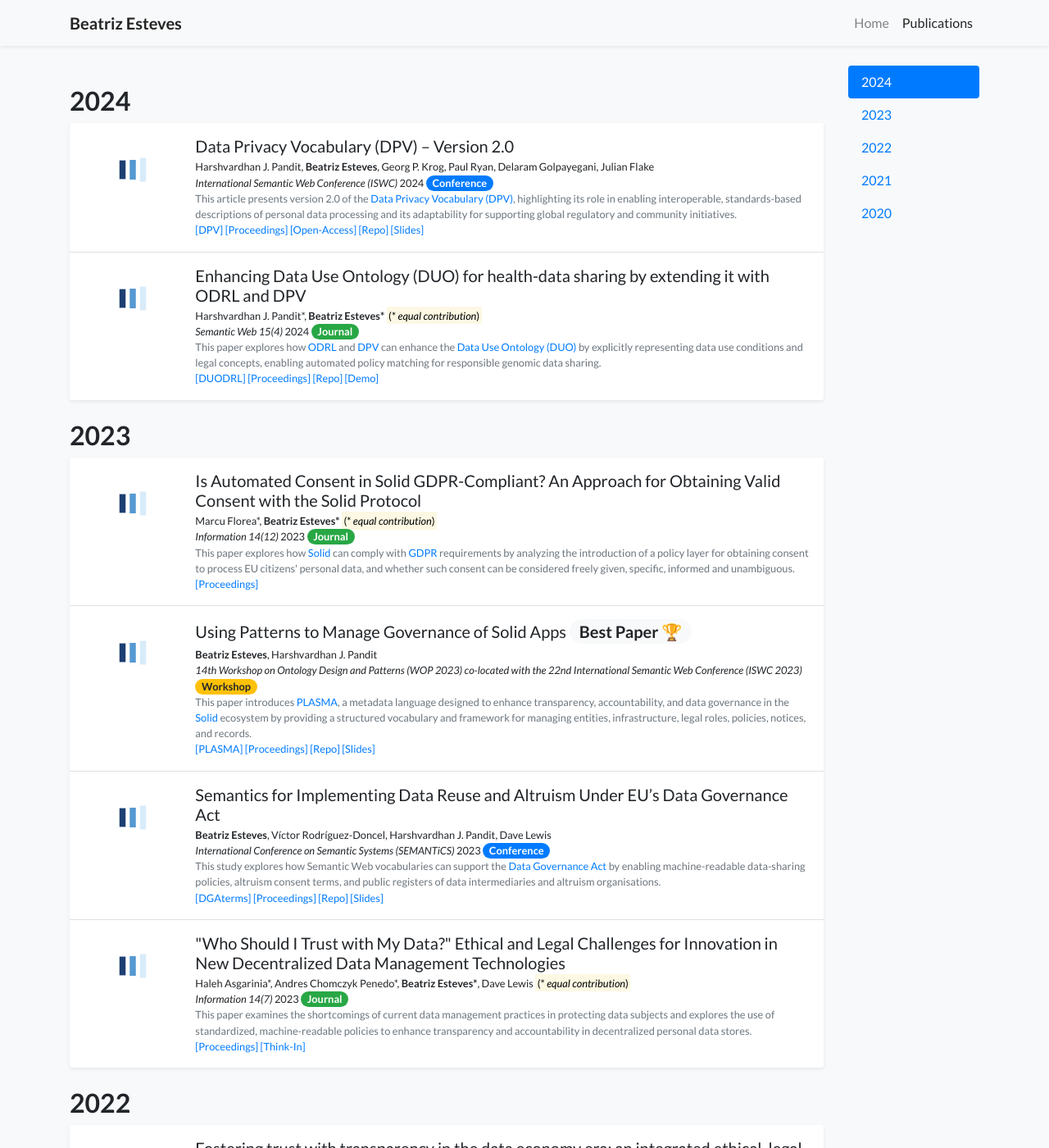
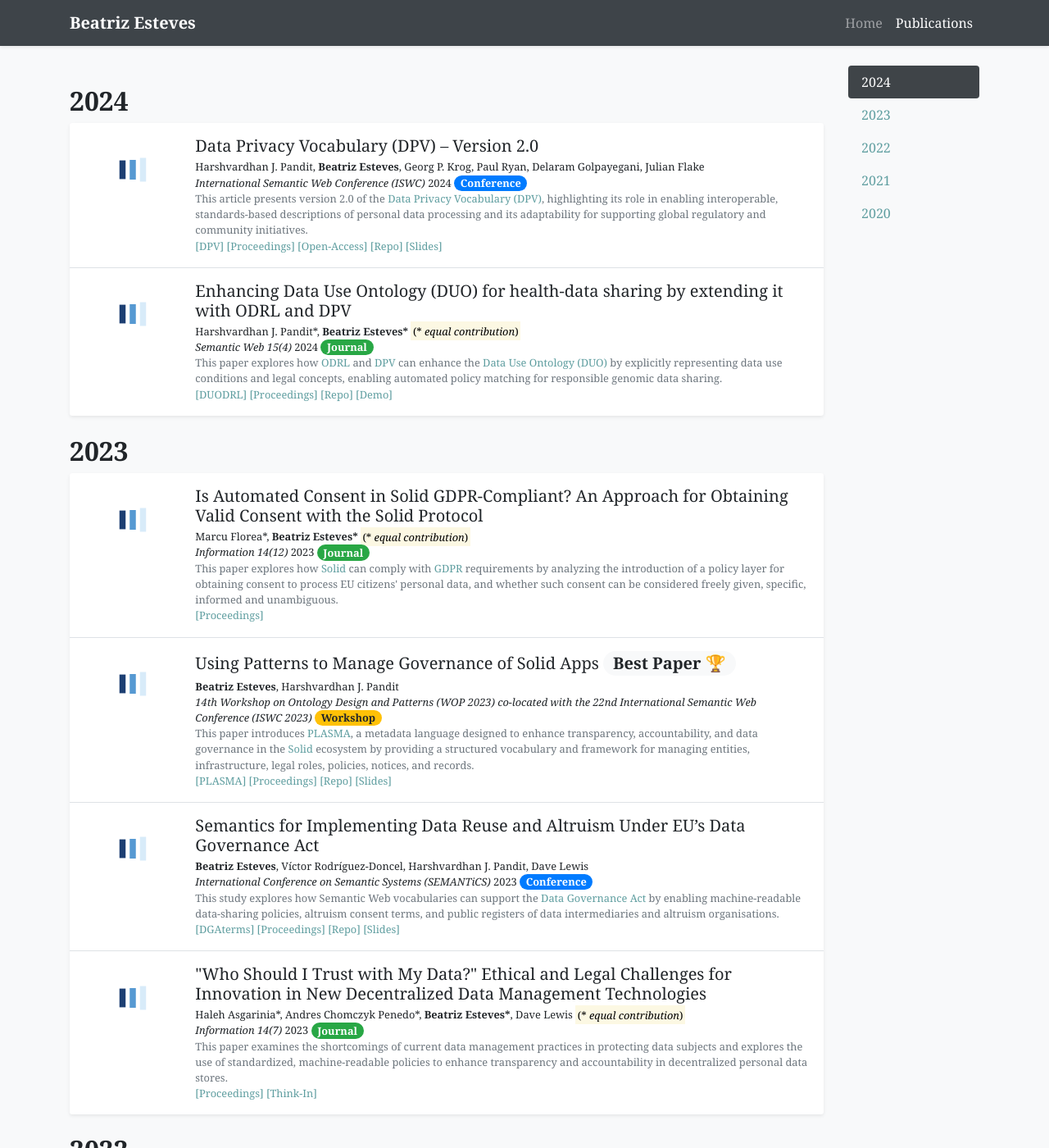
Before and after one commit to besteves4/besteves4.github.io, a Jekyll site: the page built from publications.html, in a window 1280 px wide and 1400 px high. Shown: the whole window at 82% size. Built offline with Jekyll 4.4.1, drawn with Linux system fonts in a browser that asks for light colours; nearby versions of some CDN libraries; a style sheet for code colours, icons or effects is not loaded.

Commit message:
color changes

```diff
--- a/_includes/navbar.html
+++ b/_includes/navbar.html
@@ -1,4 +1,4 @@
-<nav class="navbar navbar-expand-sm navbar-light bg-light fixed-top mb-5 shadow-sm">
+<nav class="navbar navbar-expand-sm navbar-dark bg-dark fixed-top mb-5 shadow-sm">
     <div class="{% if page.container_class %}{{ page.container_class }}{% else %}container-lg{% endif %}">
         <a class="navbar-brand"><strong>{{site.data.profile.navbar_name}}</strong></a>
         <button class="navbar-toggler" style="font-size: 1em; padding: 0.5em;" type="button" data-toggle="collapse" data-target="#navbarResponsive" aria-controls="navbarResponsive" aria-expanded="false" aria-label="Toggle navigation">
--- a/assets/css/global.css
+++ b/assets/css/global.css
@@ -1,6 +1,6 @@
 @charset "utf-8";
 body {
-    font-family: "Lato", sans-serif;
+    font-family: Georgia, "Lato", sans-serif;
     font-weight: 400;
     padding-top: 5.0rem;
 }
@@ -67,3 +67,12 @@ div.lazy {
 .email-text {
     font-family: Courier, monospace;
 }
+
+a {
+    color: cadetblue;
+}
+
+.nav-pills .nav-link.active, .nav-pills .show>.nav-link {
+    color: #fff;
+    background-color: #3F4448;
+    }
```
